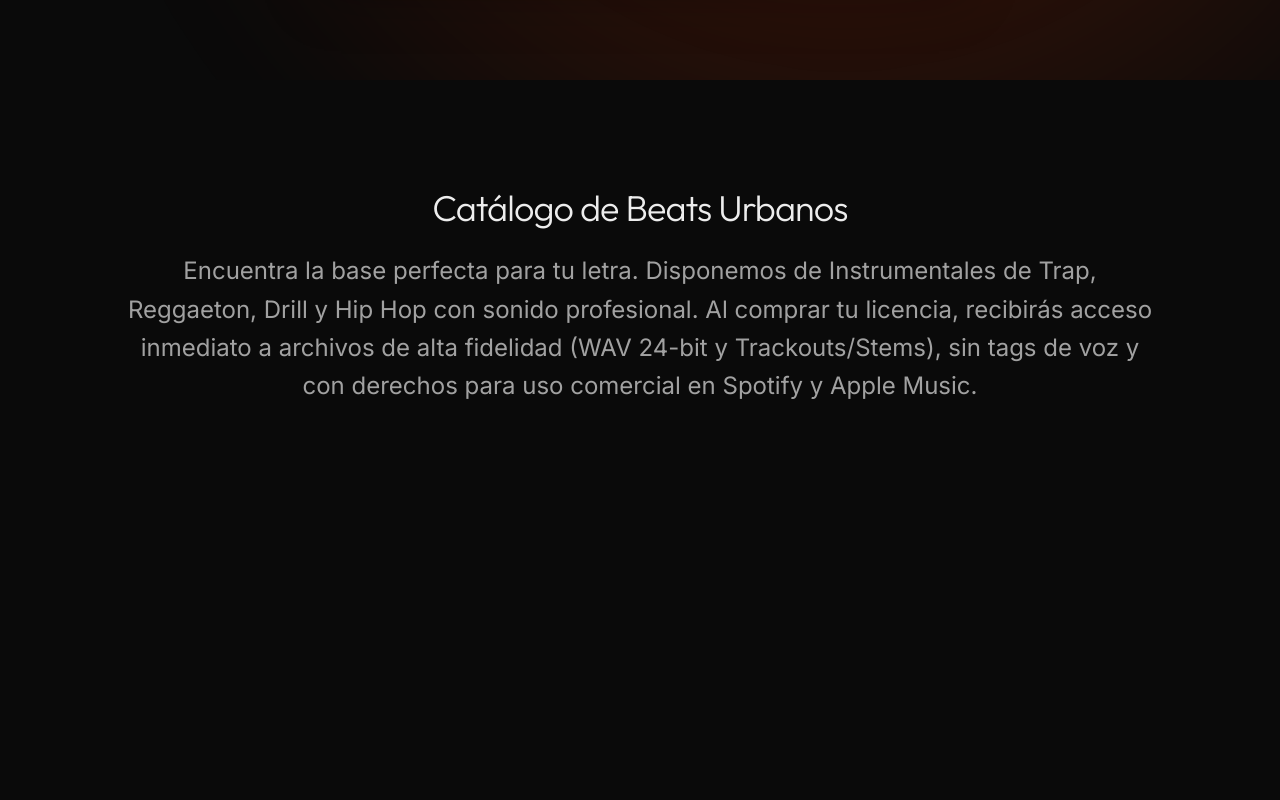
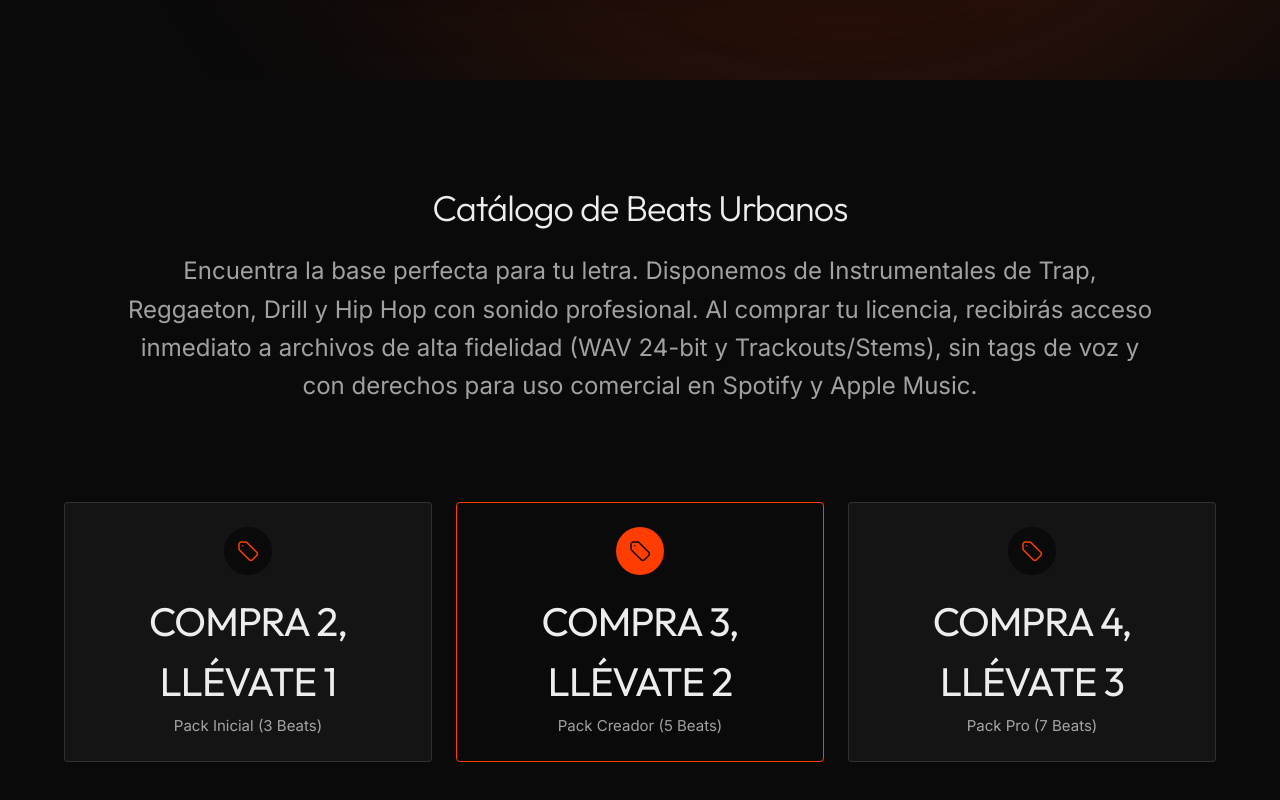
Before and after one commit to abrinay1997-stack/Tienda_Bukoflow, a Next.js app: page / in a window 1280 px wide. Shown: the part 1143-1943 px from the top of the page. Before the commit the page ends 1645 px from the top, so only its background shows below. Built offline with nearby package versions, Linux system fonts and the light colour scheme.

Commit message:
feat(Offers): tarjetas de packs promocionales
- Icons.tsx: iconos inline reutilizables (SVG propios, sin dependencia
  externa de FontAwesome como en el sitio anterior).
- Offers: 3 packs (content.offers), tarjeta central resaltada.

Co-Authored-By: Claude Sonnet 5 <noreply@anthropic.com>

```diff
--- a/src/app/page.tsx
+++ b/src/app/page.tsx
@@ -1,6 +1,7 @@
 import { Nav } from '@/components/Nav';
 import { Hero } from '@/components/Hero';
 import { CatalogIntro } from '@/components/CatalogIntro';
+import { Offers } from '@/components/Offers';
 
 export default function HomePage() {
   return (
@@ -9,6 +10,7 @@ export default function HomePage() {
       <main id="main">
         <Hero />
         <CatalogIntro />
+        <Offers />
       </main>
     </>
   );
--- /dev/null
+++ b/src/components/Icons.tsx
@@ -0,0 +1,93 @@
+type IconProps = { className?: string };
+
+export function MousePointerIcon({ className = 'h-9 w-9' }: IconProps) {
+  return (
+    <svg
+      className={className}
+      viewBox="0 0 24 24"
+      fill="none"
+      stroke="currentColor"
+      strokeWidth={1.5}
+      aria-hidden="true"
+    >
+      <path
+        strokeLinecap="round"
+        strokeLinejoin="round"
+        d="M15 15l-2 5L9 9l11 4-5 2zm0 0l5 5M7.188 2.239l.777 2.897M5.136 7.965l-2.898-.777M13.95 4.05l-2.122 2.122m-5.657 5.656l-2.12 2.122"
+      />
+    </svg>
+  );
+}
+
+export function CreditCardIcon({ className = 'h-9 w-9' }: IconProps) {
+  return (
+    <svg
+      className={className}
+      viewBox="0 0 24 24"
+      fill="none"
+      stroke="currentColor"
+      strokeWidth={1.5}
+      aria-hidden="true"
+    >
+      <path
+        strokeLinecap="round"
+        strokeLinejoin="round"
+        d="M3 10h18M7 15h1m4 0h1m-7 4h12a3 3 0 003-3V8a3 3 0 00-3-3H6a3 3 0 00-3 3v8a3 3 0 003 3z"
+      />
+    </svg>
+  );
+}
+
+export function DownloadIcon({ className = 'h-9 w-9' }: IconProps) {
+  return (
+    <svg
+      className={className}
+      viewBox="0 0 24 24"
+      fill="none"
+      stroke="currentColor"
+      strokeWidth={1.5}
+      aria-hidden="true"
+    >
+      <path
+        strokeLinecap="round"
+        strokeLinejoin="round"
+        d="M4 16v1a3 3 0 003 3h10a3 3 0 003-3v-1m-4-4l-4 4m0 0l-4-4m4 4V4"
+      />
+    </svg>
+  );
+}
+
+export function TagIcon({ className = 'h-6 w-6' }: IconProps) {
+  return (
+    <svg
+      className={className}
+      viewBox="0 0 24 24"
+      fill="none"
+      stroke="currentColor"
+      strokeWidth={1.5}
+      aria-hidden="true"
+    >
+      <path
+        strokeLinecap="round"
+        strokeLinejoin="round"
+        d="M9.568 3H5.25A2.25 2.25 0 003 5.25v4.318c0 .597.237 1.17.659 1.591l9.581 9.581a2.25 2.25 0 003.182 0l4.318-4.318a2.25 2.25 0 000-3.182l-9.581-9.581A2.25 2.25 0 009.568 3z"
+      />
+      <path strokeLinecap="round" strokeLinejoin="round" d="M6.75 6.75h.008v.008H6.75V6.75z" />
+    </svg>
+  );
+}
+
+export function CheckIcon({ className = 'h-5 w-5' }: IconProps) {
+  return (
+    <svg
+      className={className}
+      viewBox="0 0 24 24"
+      fill="none"
+      stroke="currentColor"
+      strokeWidth={2}
+      aria-hidden="true"
+    >
+      <path strokeLinecap="round" strokeLinejoin="round" d="M4.5 12.75l6 6 9-13.5" />
+    </svg>
+  );
+}
--- /dev/null
+++ b/src/components/Offers.tsx
@@ -0,0 +1,31 @@
+import content from '@/content/content.json';
+import { TagIcon } from './Icons';
+
+export function Offers() {
+  return (
+    <section className="px-[var(--gutter)] pb-[var(--section-y)]">
+      <ul className="mx-auto grid max-w-[var(--container)] grid-cols-1 gap-6 md:grid-cols-3">
+        {content.offers.map((offer) => (
+          <li
+            key={offer.title}
+            className={`rounded-[var(--r-sm)] border p-6 text-center transition-transform duration-[var(--d-fast)] ease-[var(--ease-soft)] hover:-translate-y-1 ${
+              offer.highlight ? 'border-accent bg-accent/5' : 'border-line bg-surface'
+            }`}
+          >
+            <span
+              className={`mx-auto flex h-12 w-12 items-center justify-center rounded-full ${
+                offer.highlight ? 'bg-accent text-accent-fg' : 'bg-bg text-accent'
+              }`}
+            >
+              <TagIcon />
+            </span>
+            <p className="mt-4 font-display text-xl font-medium uppercase tracking-tight text-fg">
+              {offer.title}
+            </p>
+            <p className="mt-1 font-body text-sm text-muted">{offer.subtext}</p>
+          </li>
+        ))}
+      </ul>
+    </section>
+  );
+}
```
